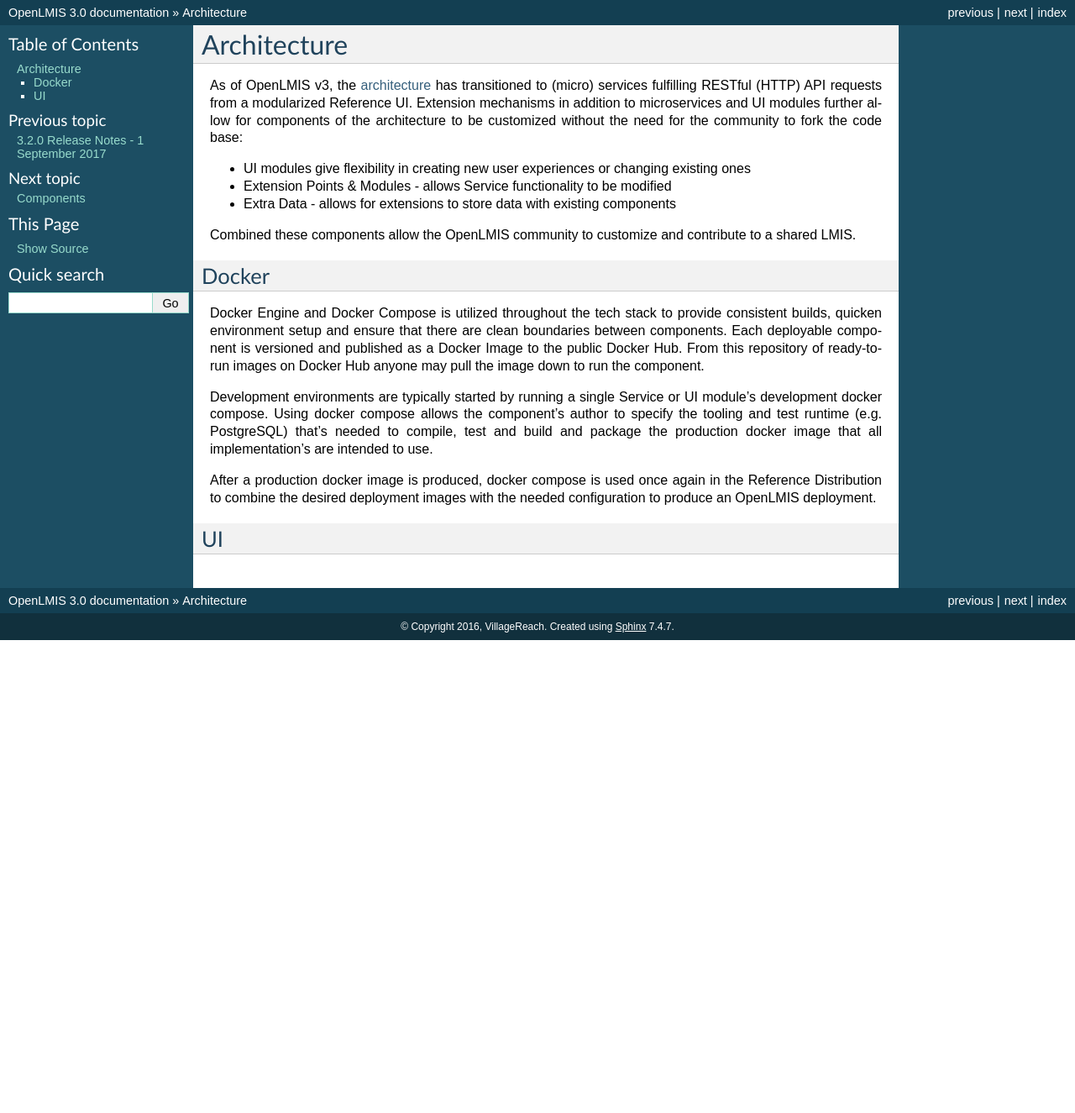
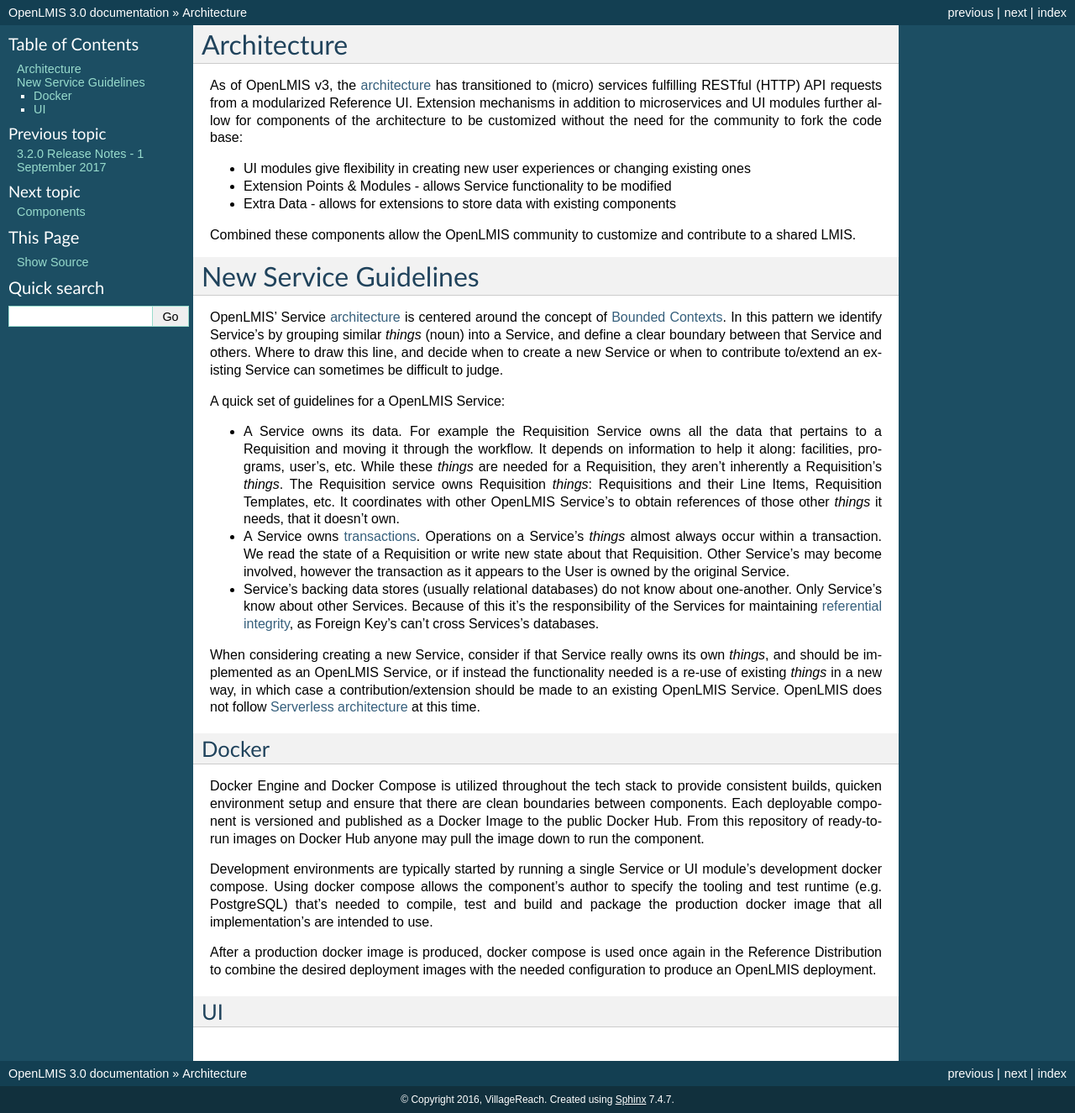
Before and after one commit to OpenLMIS/openlmis-ref-distro, a Sphinx documentation site: the page built from docs/source/architecture/index.rst, in a window 1280 px wide. Shown: the whole page at 84% size. Built offline with Sphinx 7.4.7, drawn with Linux system fonts in a browser that asks for light colours; pages that are not in the unit, such as notebooks, are missing from menus; before the commit the page ends 900 px from its top, so only the background shows below that.

Commit message:
Add doc for new service guidelines

```diff
--- a/docs/source/architecture/index.rst
+++ b/docs/source/architecture/index.rst
@@ -2,7 +2,7 @@
 Architecture
 ==============
 
-As of OpenLMIS v3, the `architecture <https://openlmis.atlassian.net/wiki/x/IYAKAw>`_
+As of OpenLMIS v3, the `architecture`_
 has transitioned to (micro) services fulfilling RESTful (HTTP) API requests
 from a modularized Reference UI.  Extension mechanisms in addition to
 microservices and UI modules further allow for components of the architecture
@@ -14,6 +14,38 @@
 
 Combined these components allow the OpenLMIS community to customize and
 contribute to a shared LMIS.
+
+=======================
+New Service Guidelines
+=======================
+
+OpenLMIS' Service `architecture`_ is centered around the concept of
+`Bounded Contexts`_.  In this pattern we identify
+Service's by grouping similar *things* (noun) into a Service, and define a clear boundary between
+that Service and others.  Where to draw this line, and decide when to create a new Service or when
+to contribute to/extend an existing Service can sometimes be difficult to judge.
+
+A quick set of guidelines for a OpenLMIS Service:
+
+- A Service owns its data.  For example the Requisition Service owns all the data that pertains to
+  a Requisition and moving it through the workflow.  It depends on information to help it along:
+  facilities, programs, user's, etc.  While these *things* are needed for a Requisition, they aren't
+  inherently a Requisition's *things*.  The Requisition service owns Requisition *things*:
+  Requisitions and their Line Items, Requisition Templates, etc.  It coordinates with other OpenLMIS
+  Service's to obtain references of those other *things* it needs, that it doesn't own.
+- A Service owns `transactions`_. Operations on a Service's *things* almost always occur within a
+  transaction.  We read the state of a Requisition or write new state about that Requisition.
+  Other Service's may become involved, however the transaction as it appears to the User is owned
+  by the original Service.
+- Service's backing data stores (usually relational databases) do not know about one-another.  Only
+  Service's know about other Services.  Because of this it's the responsibility of the Services
+  for maintaining `referential integrity`_, as Foreign Key's can't cross Services's databases.
+
+When considering creating a new Service, consider if that Service really owns its own *things*,
+and should be implemented as an OpenLMIS Service, or if instead the functionality needed is a
+re-use of existing *things* in a new way, in which case a contribution/extension should be made to
+an existing OpenLMIS Service. OpenLMIS does not follow `Serverless architecture`_ at this time.
+
 
 Docker
 =======
@@ -44,3 +76,10 @@
    applicationStructure
    buildProcess
    extentionGuide
+
+
+.. _Architecture: https://openlmis.atlassian.net/wiki/x/IYAKAw
+.. _Bounded Contexts: https://martinfowler.com/bliki/BoundedContext.html
+.. _referential integrity: https://en.wikipedia.org/wiki/Referential_integrity
+.. _transactions: https://en.wikipedia.org/wiki/ACID
+.. _Serverless architecture: https://martinfowler.com/articles/serverless.html
```
